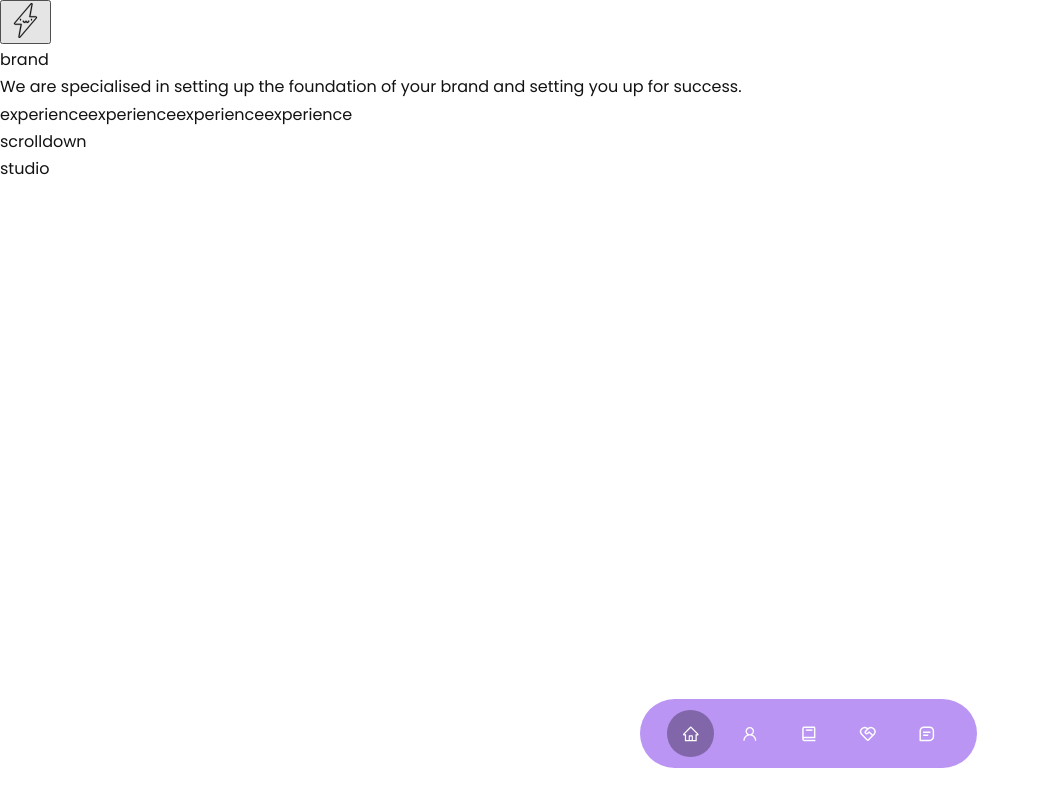
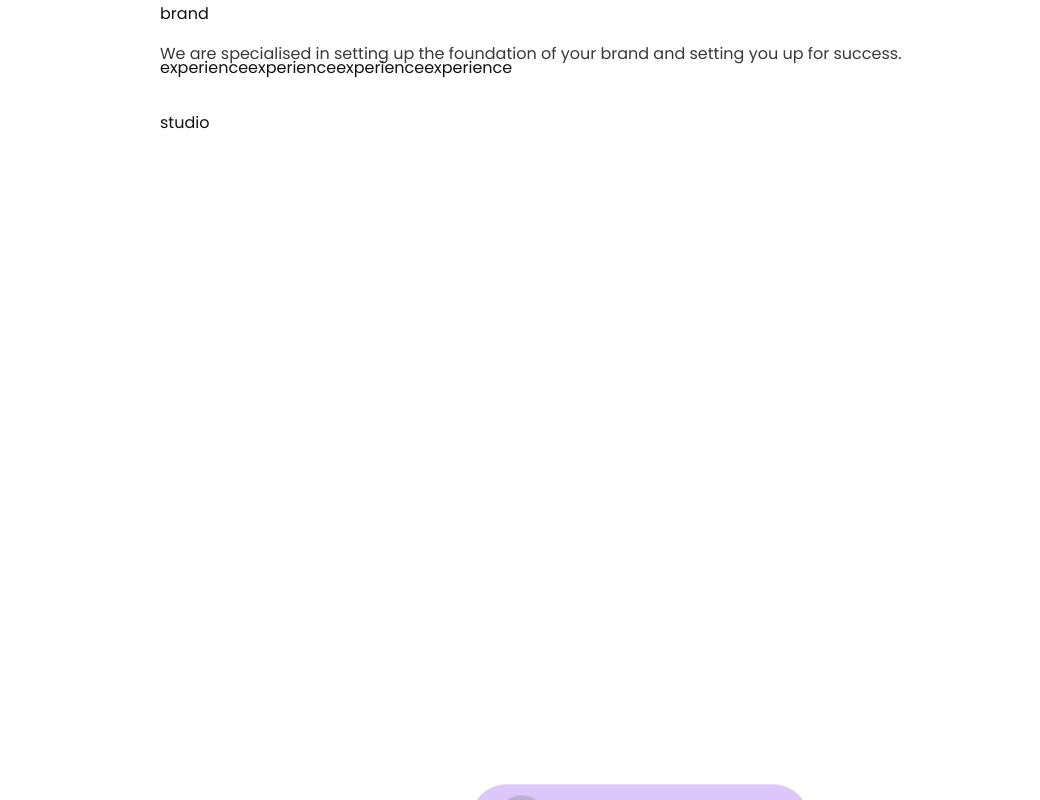
Before and after one commit to Paavveel/paveltomilin, a React (Create React App) app: page / in a window 1280 px wide. Shown: the whole page, without its empty margins (0-1040 px from the left). Built offline with nearby package versions, Linux system fonts and the light colour scheme.

Commit message:
complited header

```diff
--- /dev/null
+++ b/src/components/Container.js
@@ -0,0 +1,21 @@
+import React from 'react';
+import { media, container } from '../styles/GlobalStyles';
+import styled from 'styled-components';
+
+const StyledContainer = styled.div`
+  width: ${container.largeWidth};
+  margin: 0 auto;
+
+  @media ${media.medium} {
+    width: ${container.mediumWidth};
+  }
+  @media ${media.small} {
+    width: ${container.smallWidth};
+  }
+`;
+
+const Container = ({ children, ...props }) => {
+  return <StyledContainer {...props}>{children}</StyledContainer>;
+};
+
+export default Container;
--- a/src/components/header/Header.js
+++ b/src/components/header/Header.js
@@ -1,20 +1,17 @@
 import React from 'react';
-import { motion } from 'framer-motion';
 import Navigation from './Navigation';
 import ThemeToggle from './ThemeToggle';
 import styled from 'styled-components';
 
-const HeaderContainer = styled.header`
-  position: relative;
-`;
+const HeaderContainer = styled.header``;
 
-const Header = ({ setCursorHovered }) => {
+const Header = ({ toggleTheme, setCursorHovered }) => {
   return (
     <HeaderContainer
       onMouseEnter={() => setCursorHovered(true)}
       onMouseLeave={() => setCursorHovered(false)}
     >
-      <ThemeToggle />
+      <ThemeToggle toggleTheme={toggleTheme} />
       <Navigation />
     </HeaderContainer>
   );
--- a/src/components/header/Navigation.js
+++ b/src/components/header/Navigation.js
@@ -6,30 +6,13 @@ import { AiOutlineHome, AiOutlineUser } from 'react-icons/ai';
 import { BiBook, BiMessageSquareDetail } from 'react-icons/bi';
 import { RiServiceLine } from 'react-icons/ri';
 
-const navVariants = {
-  initial: { width: 0 },
-  animate: {
-    width: 'auto',
-  },
-  exit: {
-    width: 0,
-    opacity: 0,
-    transition: {
-      delay: 1,
-      ease: 'easeInOut',
-    },
-  },
-};
-
 const Nav = styled(motion.nav)`
   background: rgba(119, 44, 232, 0.5);
   width: max-content;
-  display: block;
   padding: 0.7rem 1.7rem;
   z-index: 9999;
   position: fixed;
   left: 50%;
-  transform: translateX(-50%);
   bottom: 2rem;
   display: flex;
   gap: 0.8rem;
@@ -57,7 +40,7 @@ const Nav = styled(motion.nav)`
 function Navigation() {
   return (
     <Nav
-      initial={{ opacity: 0, y: 180 }}
+      initial={{ opacity: 0, y: 180, x: '-50%' }}
       animate={{ opacity: 1, y: 0 }}
       transition={{
         ease: 'easeInOut',
--- a/src/components/header/ThemeToggle.js
+++ b/src/components/header/ThemeToggle.js
@@ -1,42 +1,50 @@
-import React, { useEffect } from 'react';
+import React from 'react';
 import { motion } from 'framer-motion';
+import styled from 'styled-components';
 import { ThemeIcon } from '../../assets/svg/icons';
-import { useSelector, useDispatch } from 'react-redux';
-import { changeTheme } from '../../store/globalSlice';
+import { AiFillThunderbolt } from 'react-icons/ai';
+import { IconContext } from 'react-icons';
 
-function ThemeToggle() {
-  const { currentTheme } = useSelector(state => state.global);
-  const dispatch = useDispatch();
+const ThemeButton = styled(motion.button)`
+  position: absolute;
+  right: 2rem;
+  top: 2rem;
+  border: none;
+  background: transparent;
+  cursor: pointer;
+  z-index: 9999;
+`;
+const Thunderbolt = styled(AiFillThunderbolt)`
+  color: ${props => props.theme.text};
+`;
 
-  const toggleTheme = () => {
-    if (currentTheme === 'light') {
-      dispatch(changeTheme('dark'));
-    } else {
-      dispatch(changeTheme('light'));
-    }
-  };
-
-  useEffect(() => {
-    localStorage.setItem('theme', currentTheme);
-  }, [currentTheme]);
-
+function ThemeToggle({ toggleTheme }) {
   return (
-    <motion.button
-      className='header__theme-toggle'
+    <ThemeButton
       onClick={toggleTheme}
+      initial={{ opacity: 0, y: -180 }}
+      animate={{
+        opacity: 1,
+        y: 0,
+        transition: {
+          ease: 'easeInOut',
+          duration: 1,
+          delay: 0.6,
+        },
+      }}
       whileHover={{
         rotate: 360,
-      }}
-      transition={{
-        type: 'spring',
-        stiffness: 83,
-        damping: 12,
-        ease: 'easeInOut',
-        delay: 0.15,
+        transition: {
+          type: 'spring',
+          damping: 12,
+          ease: 'easeInOut',
+        },
       }}
     >
-      <ThemeIcon />
-    </motion.button>
+      <IconContext.Provider value={{ size: '35px' }}>
+        <Thunderbolt />
+      </IconContext.Provider>
+    </ThemeButton>
   );
 }
 
--- /dev/null
+++ b/src/hooks/useDarkMode.js
@@ -0,0 +1,22 @@
+import { useEffect, useState } from 'react';
+
+export const useDarkMode = () => {
+  const [theme, setTheme] = useState('light');
+
+  const toggleTheme = () => {
+    if (theme === 'light') {
+      setTheme('dark');
+      localStorage.setItem('theme', 'dark');
+    } else {
+      setTheme('light');
+      localStorage.setItem('theme', 'light');
+    }
+  };
+
+  useEffect(() => {
+    const localTheme = localStorage.getItem('theme');
+    localTheme && setTheme(localTheme);
+  }, []);
+
+  return [theme, toggleTheme];
+};
--- a/src/pages/Layout.js
+++ b/src/pages/Layout.js
@@ -5,28 +5,35 @@ import { ThemeProvider } from 'styled-components';
 import Header from '../components/header/Header';
 import Loader from '../components/Loader';
 import Cursor from '../components/Cursor';
-import { useSelector } from 'react-redux';
-import GlobalStyle from '../styles/GlobalStyles';
-import { darkTheme, lightTheme } from '../styles/themes';
+import { GlobalStyle, darkTheme, lightTheme } from '../styles/GlobalStyles';
 import styled from 'styled-components';
+import { useDarkMode } from '../hooks/useDarkMode';
+import Container from '../components/Container';
 
-const Main = styled.main``;
+const Main = styled.main`
+  position: relative;
+`;
 
 function Layout({ cursorHovered, setCursorHovered }) {
-  const [loading, setLoading] = useState(false);
-  const { currentTheme } = useSelector(state => state.global);
+  const [loading, setLoading] = useState(true);
+  const [theme, toggleTheme] = useDarkMode();
 
   return (
-    <ThemeProvider theme={currentTheme === 'light' ? lightTheme : darkTheme}>
+    <ThemeProvider theme={theme === 'light' ? lightTheme : darkTheme}>
       <GlobalStyle />
       <AnimatePresence>
         {loading ? (
           <Loader key='loader' setLoading={setLoading} />
         ) : (
           <>
-            <Header setCursorHovered={setCursorHovered} />
+            <Header
+              toggleTheme={toggleTheme}
+              setCursorHovered={setCursorHovered}
+            />
             <Main>
-              <Outlet />
+              <Container>
+                <Outlet />
+              </Container>
             </Main>
           </>
         )}
--- a/src/store/globalSlice.js
+++ b/src/store/globalSlice.js
@@ -2,18 +2,9 @@ import { createSlice } from '@reduxjs/toolkit';
 
 const globalReducer = createSlice({
   name: 'global',
-  initialState: {
-    currentTheme:
-      localStorage.getItem('theme') === null
-        ? 'light'
-        : localStorage.getItem('theme'),
-  },
-  reducers: {
-    changeTheme(state, action) {
-      state.currentTheme = action.payload;
-    },
-  },
+  initialState: {},
+  reducers: {},
 });
 
-export const { changeTheme } = globalReducer.actions;
+export const {} = globalReducer.actions;
 export default globalReducer.reducer;
--- a/src/styles/GlobalStyles.js
+++ b/src/styles/GlobalStyles.js
@@ -1,13 +1,31 @@
 import { createGlobalStyle } from 'styled-components';
 
-const GlobalStyle = createGlobalStyle`
+export const darkTheme = {
+  background: '#121212',
+  text: '#fff',
+};
+
+export const lightTheme = {
+  background: '#fff',
+  text: '#121212',
+};
+
+export const media = {
+  large: '(max-width: 1440px)',
+  medium: '(max-width: 1024px)',
+  small: '(max-width: 600px)',
+};
+
+export const container = {
+  largeWidth: '75%',
+  mediumWidth: '86%',
+  smallWidth: '90%',
+};
+
+export const GlobalStyle = createGlobalStyle`
 
 body {
   background: ${props => props.theme.background};
   color: ${props => props.theme.text};
 }
-
-
 `;
-
-export default GlobalStyle;
--- a/src/styles/themes.js
+++ /dev/null
@@ -1,9 +0,0 @@
-export const darkTheme = {
-  background: '#121212',
-  text: '#fff',
-};
-
-export const lightTheme = {
-  background: '#fff',
-  text: '#121212',
-};
```
